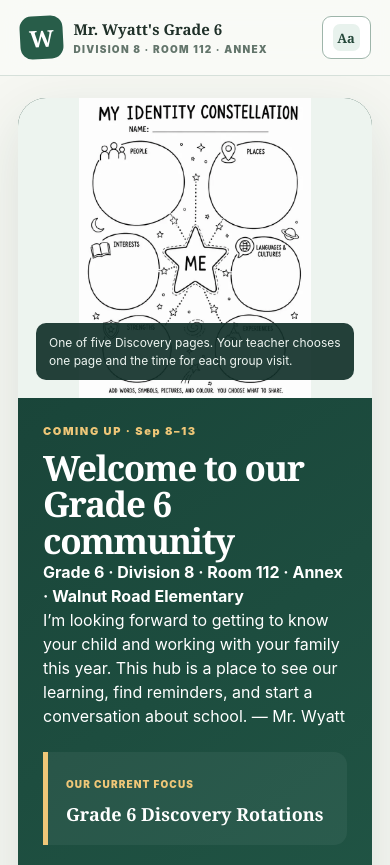
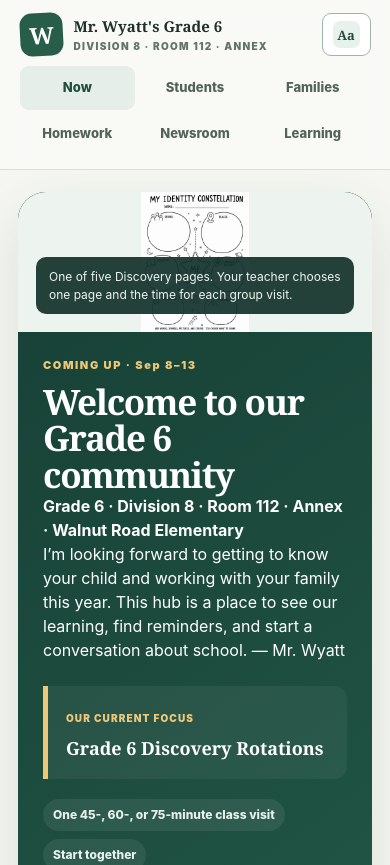
Before and after one commit to dlwyatt-eng/learn, a Next.js app: page / in a window 390 px wide. Shown: the top 865 px of the page. Built offline with nearby package versions, Linux system fonts and the light colour scheme.

Commit message:
Repair public navigation layout and add classroom learning shortcuts

```diff
--- a/app/classroom-portal-v2.css
+++ b/app/classroom-portal-v2.css
@@ -124,3 +124,27 @@
 .family-election-note{margin:24px 0;padding:24px;border:1px solid #d2dbd2;border-radius:18px;background:#f8faf6;line-height:1.6}.family-election-note h2{margin:0 0 10px;font:650 25px/1.2 Georgia,serif;color:#173f35}.family-election-note p{margin:8px 0}.family-election-note a{color:#245a43}
 
 .family-links{margin:28px 0}.family-links h2{font:650 28px/1.2 Georgia,serif;color:#173f35;margin:0 0 10px}.family-links header p,.family-links-note{font-size:17px;line-height:1.6}.family-links>div{display:grid;grid-template-columns:repeat(3,minmax(0,1fr));gap:16px}.family-links>div>a{display:block;padding:22px;border:1px solid #cfdbd3;border-radius:16px;background:#fff;color:#173f35;text-decoration:none;overflow-wrap:anywhere}.family-links h3{font-size:20px;line-height:1.3;margin:0 0 10px;text-decoration:underline;text-underline-offset:3px}.family-links>div p{font-size:17px;line-height:1.6;margin:0;color:#354e44}.family-links>div>a:hover{background:#edf5f1}.family-links>div>a:focus-visible,.family-reminder-link:focus-visible{outline:3px solid #173f35;outline-offset:4px}.family-reminder-link{display:inline-block;margin-top:12px;font-size:17px;font-weight:700;color:#173f35}.family-links-note{padding:16px 20px;background:#fff6e3;border-radius:14px}@media(max-width:1000px){.family-links>div{grid-template-columns:repeat(2,minmax(0,1fr))}}@media(max-width:760px){.family-links>div{grid-template-columns:1fr}}
+
+/* Keep nested source cards inside tablet columns. */
+.home-glance>*,.newsroom-home-card>*{min-width:0;overflow-wrap:anywhere}
+@media(max-width:1050px){.home-glance{grid-template-columns:minmax(0,1fr)}.newsroom-home-card{grid-template-columns:minmax(0,.85fr) minmax(0,1.2fr)}}
+.student-classroom-shortcuts{display:flex;flex-wrap:wrap;gap:10px;margin:0 0 20px}
+.student-classroom-shortcuts a{display:flex;align-items:center;min-height:48px;padding:12px 18px;border:1px solid #b6cbbd;border-radius:12px;background:#e7f0e9;color:#173f35;font-size:17px;font-weight:700;line-height:1.4;text-underline-offset:3px}
+.student-classroom-shortcuts a:first-child{background:#204c3e;color:white}
+.student-classroom-shortcuts a:focus-visible{outline:3px solid #986418;outline-offset:3px}
+@media(max-width:600px){.student-classroom-shortcuts a{flex:1 1 100%}}
+@media print{.student-classroom-shortcuts{display:none}}
+
+/* Reset the retired dropdown layout so public links stay in normal flow. */
+.portal-v2 .site-header nav{position:static;flex-direction:row;flex-wrap:wrap;min-width:0;padding:0;border:0;background:transparent}
+.portal-v2 .site-header nav a{display:inline-flex;align-items:center;min-height:44px}
+@media(max-width:1050px){
+ .portal-v2 .portal-header{position:static;grid-template-columns:1fr auto;gap:10px 20px}
+ .portal-v2 .site-header nav{grid-column:1/-1;grid-row:2;justify-content:flex-start}
+ .portal-v2 .current-hero figure{min-height:180px;max-height:220px}
+}
+@media(max-width:720px){
+ .portal-v2 .site-header nav{gap:2px;overflow:visible}
+ .portal-v2 .site-header nav a{flex:1 0 28%;justify-content:center;padding:8px}
+ .portal-v2 .current-hero figure{min-height:140px;max-height:180px}
+}
--- a/app/classroom-portal.tsx
+++ b/app/classroom-portal.tsx
@@ -184,6 +184,7 @@ function HomePage() {
         <div className="hero-buttons">
           <Link href="/families">Start here, families →</Link>
           <Link href="/students" className="secondary">Student page</Link>
+          {publicWindowManifest.schoolEvents.some(item => item.date ? item.date >= today : item.month >= today.slice(0, 7)) && <Link href="/#school-dates-title" className="secondary">School dates</Link>}
           <a href={emailUrl} className="secondary">Email Mr. Wyatt</a>
           <ResourceDownload compact />
         </div>
@@ -217,6 +218,11 @@ function HomePage() {
 
 function StudentPage() {
   return <main className="content-page audience-page student-page">
+    <nav className="student-classroom-shortcuts" aria-label="Open our classroom">
+      <a href="https://dlwyatt-eng.github.io/teacher-hub/?view=Morning+Screen&mode=student">Shape of the Day</a>
+      <a href="https://dlwyatt-eng.github.io/teacher-hub/?view=Home&mode=student">Classroom learning</a>
+      <a href="https://dlwyatt-eng.github.io/teacher-hub/?view=Math+Thinking+Routines&mode=student">Math thinking routines</a>
+    </nav>
     <section className="student-task-hero">
       <figure data-fit={isDiscoveryWindow ? "contain" : "cover"}><Image unoptimized src={current.shared.visual.src} alt={current.shared.visual.alt} fill priority sizes="(max-width: 1050px) 100vw, 53vw" /><figcaption>{current.shared.visual.caption}</figcaption></figure>
       <div>
```
